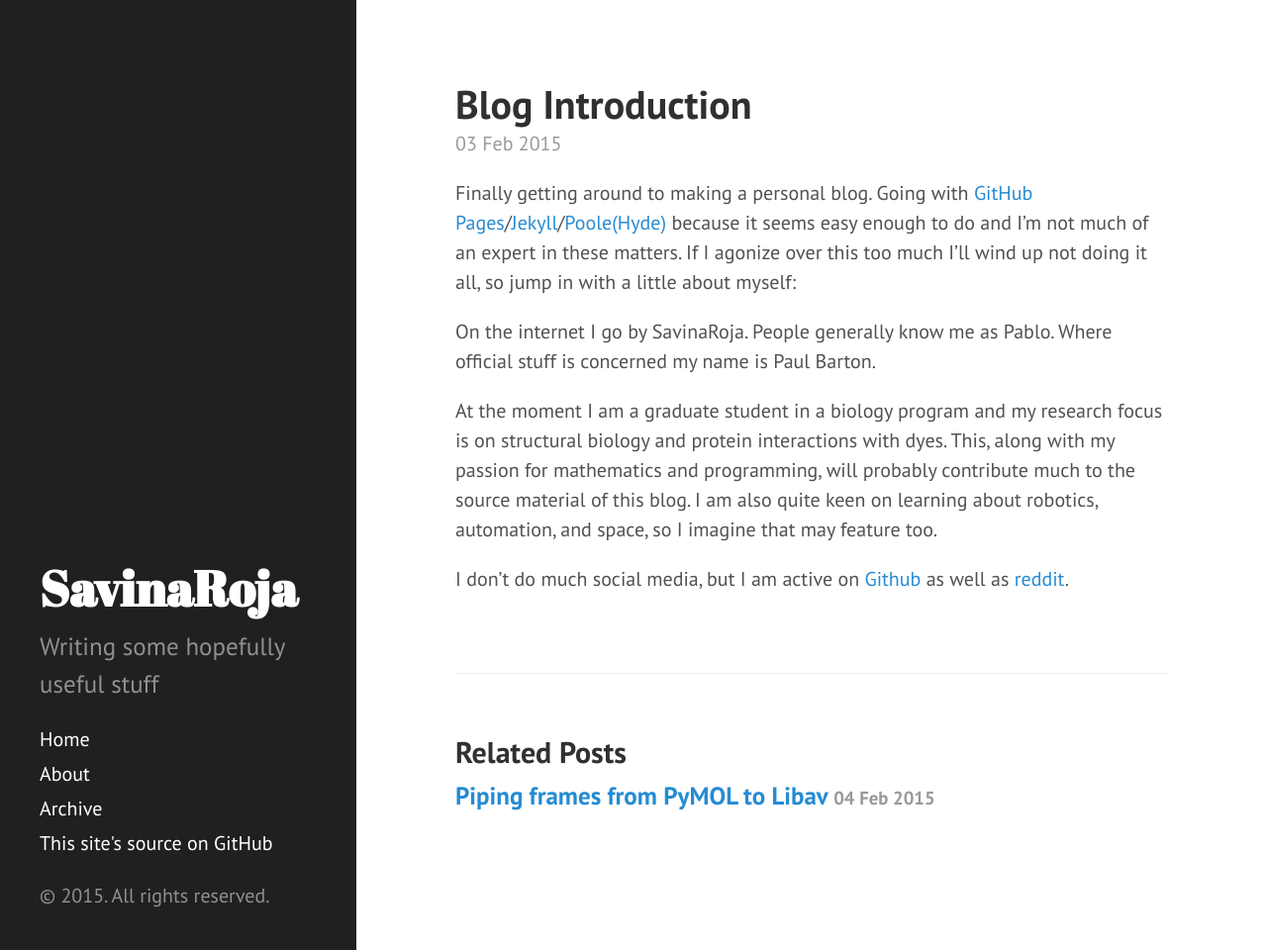
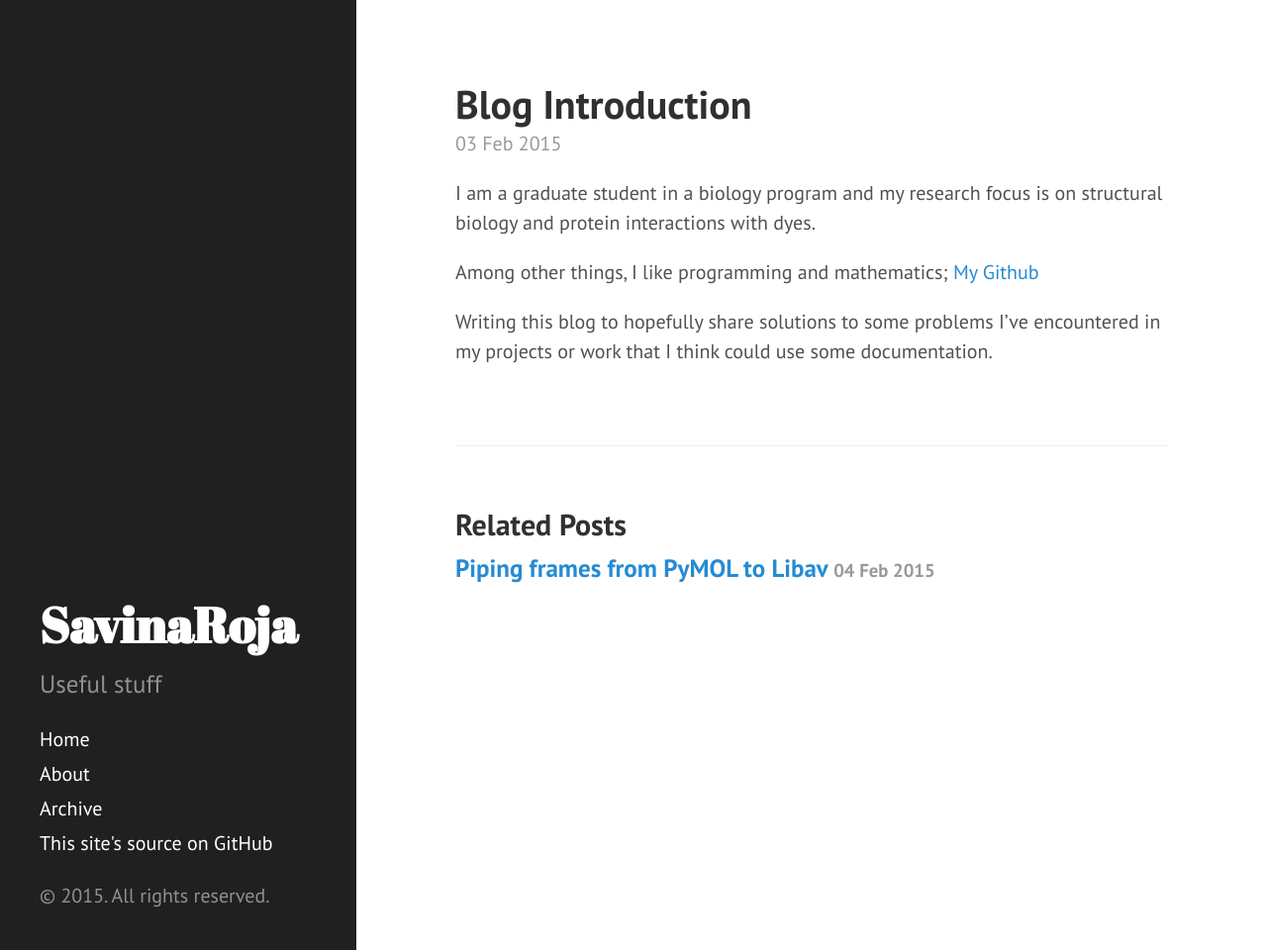
Before and after one commit to SavinaRoja/SavinaRoja.github.io, a Jekyll site: the page built from _posts/2015-02-03-blog-introduction.md, in a window 1280 px wide and 960 px high. Shown: the whole window at 99% size. Built offline with Jekyll 4.4.1, drawn with Linux system fonts in a browser that asks for light colours; Markdown is read by kramdown in place of the engine named in the settings.

Commit message:
concision

```diff
--- a/_config.yml
+++ b/_config.yml
@@ -12,7 +12,7 @@ relative_permalinks: true
 #Setup
 title: SavinaRoja
 tagline: 'Structural Biologist, Programmer, Tinkerer'
-description: 'Writing some hopefully useful stuff'
+description: 'Useful stuff'
 url: http://savinaroja.github.io
 baseurl: /
 shorturl: savinaroja.github.io
--- a/_posts/2015-02-03-blog-introduction.md
+++ b/_posts/2015-02-03-blog-introduction.md
@@ -3,10 +3,10 @@ layout: post
 title: Blog Introduction
 ---
 
-Finally getting around to making a personal blog. Going with [GitHub Pages](https://pages.github.com/)/[Jekyll](http://jekyllrb.com/)/[Poole(Hyde)](https://github.com/poole/hyde) because it seems easy enough to do and I'm not much of an expert in these matters. If I agonize over this too much I'll wind up not doing it all, so jump in with a little about myself:
+I am a graduate student in a biology program and my research focus is on
+structural biology and protein interactions with dyes.
 
-On the internet I go by SavinaRoja. People generally know me as Pablo. Where official stuff is concerned my name is Paul Barton.
+Among other things, I like programming and mathematics; [My Github](http://github.com/SavinaRoja)
 
-At the moment I am a graduate student in a biology program and my research focus is on structural biology and protein interactions with dyes. This, along with my passion for mathematics and programming, will probably contribute much to the source material of this blog. I am also quite keen on learning about robotics, automation, and space, so I imagine that may feature too.
-
-I don't do much social media, but I am active on [Github](http://github.com/SavinaRoja) as well as [reddit](http://www.reddit.com/u/SavinaRoja).
+Writing this blog to hopefully share solutions to some problems I've encountered
+in my projects or work that I think could use some documentation.
```
